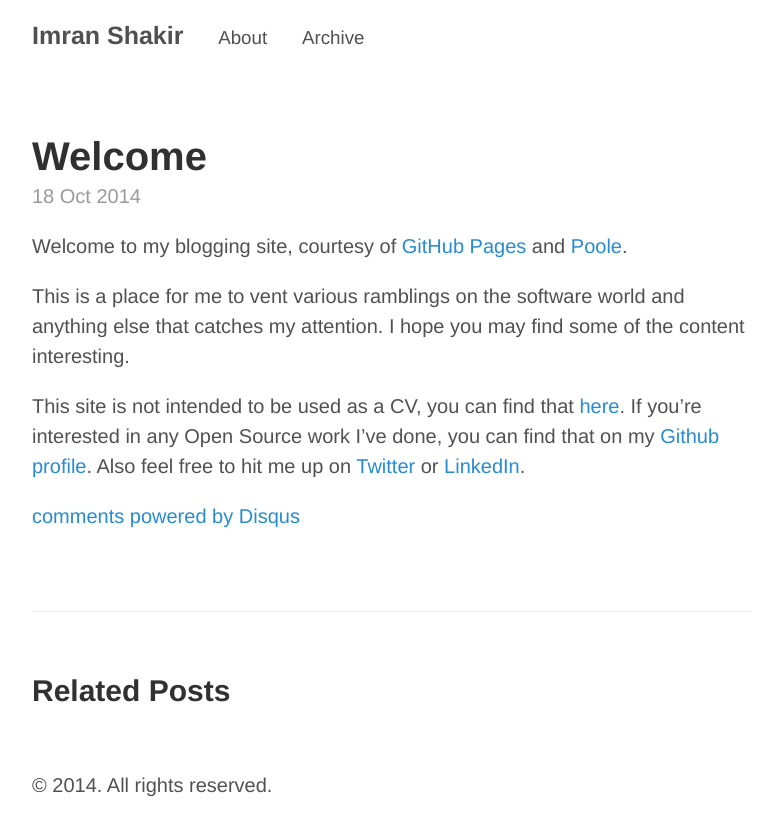
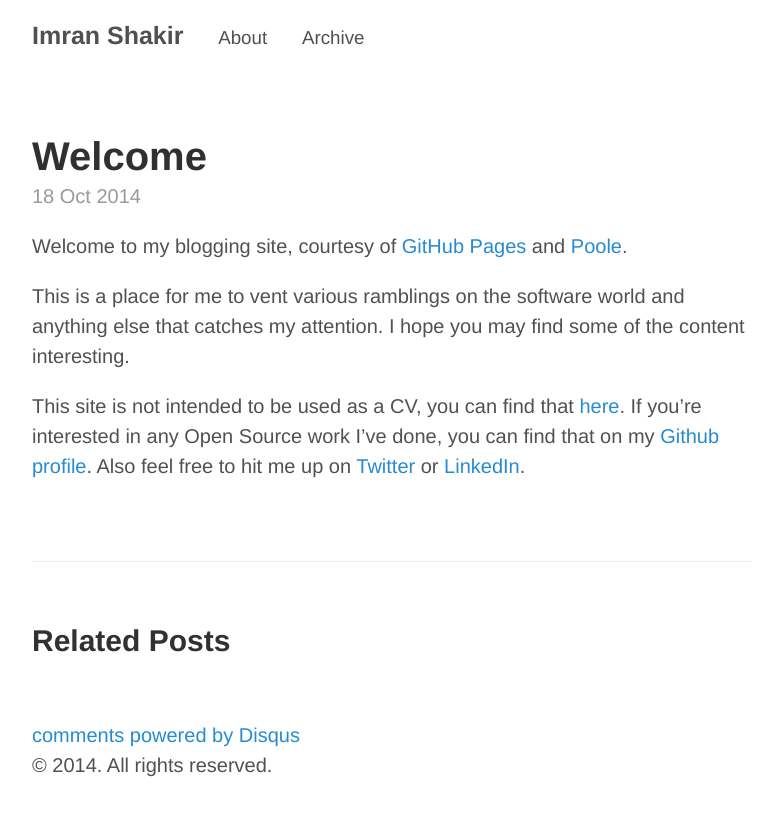
Before and after one commit to ishakir/ishakir.github.io, a Jekyll site: the page built from _posts/2014-10-18-welcome.md, in a window 1280 px wide. Shown: the top 836 px of the page, without its empty margins (248-1031 px from the left). Built offline with Jekyll 4.4.1, drawn with Linux system fonts in a browser that asks for light colours; Markdown is read by kramdown in place of the engine named in the settings; comment, search, counter and statistics services are not loaded.

Commit message:
Layout and respository housekeeping

```diff
--- a/_config.yml
+++ b/_config.yml
@@ -14,7 +14,7 @@ url:              http://ishakir.github.io
 shorturl:         ishakir.github.io
 baseurl:          /
 
-paginate:         5
+paginate:         1
 
 author:
   name:           Imran Shakir
--- a/_layouts/default.html
+++ b/_layouts/default.html
@@ -20,6 +20,7 @@
       {{ content }}
 
       {% include google_analytics.html %}
+      {% include comments.html %}
 
       <div class="footer">
         <p>
--- a/_posts/2014-10-18-welcome.md
+++ b/_posts/2014-10-18-welcome.md
@@ -9,5 +9,3 @@ Welcome to my blogging site, courtesy of [GitHub Pages](https://pages.github.com
 This is a place for me to vent various ramblings on the software world and anything else that catches my attention. I hope you may find some of the content interesting.
 
 This site is not intended to be used as a CV, you can find that [here](http://registry.jsonresume.org/ishakir). If you're interested in any Open Source work I've done, you can find that on my [Github profile](https://github.com/ishakir). Also feel free to hit me up on [Twitter](https://twitter.com/ImranShakir17) or [LinkedIn](http://uk.linkedin.com/pub/imran-shakir/73/209/bb6).
-
-{% include comments.html %}
```
Also changed, not shown: other parts of _posts/2014-10-18-welcome.md (+1 -1 lines), archive.md (+1 -1 lines), 1 other file.
